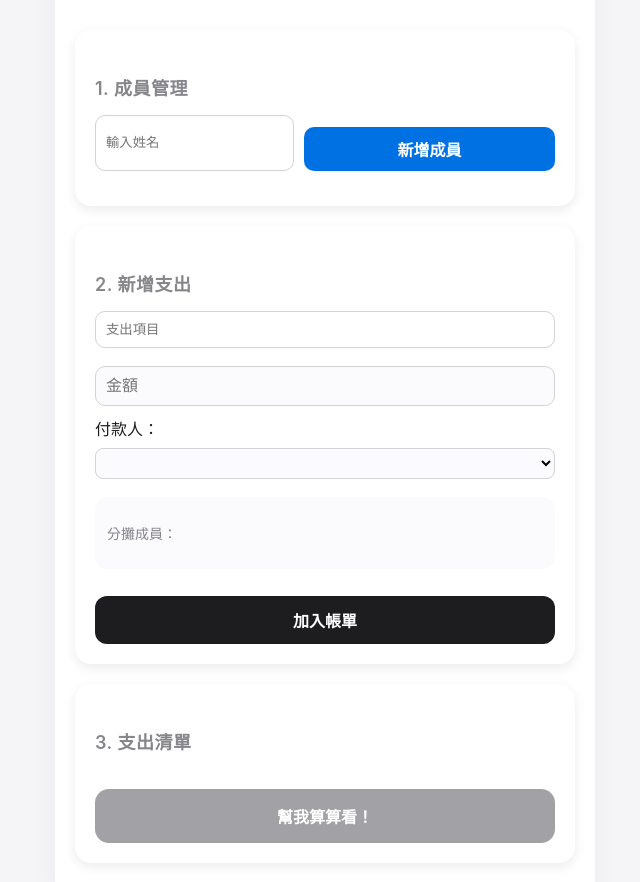
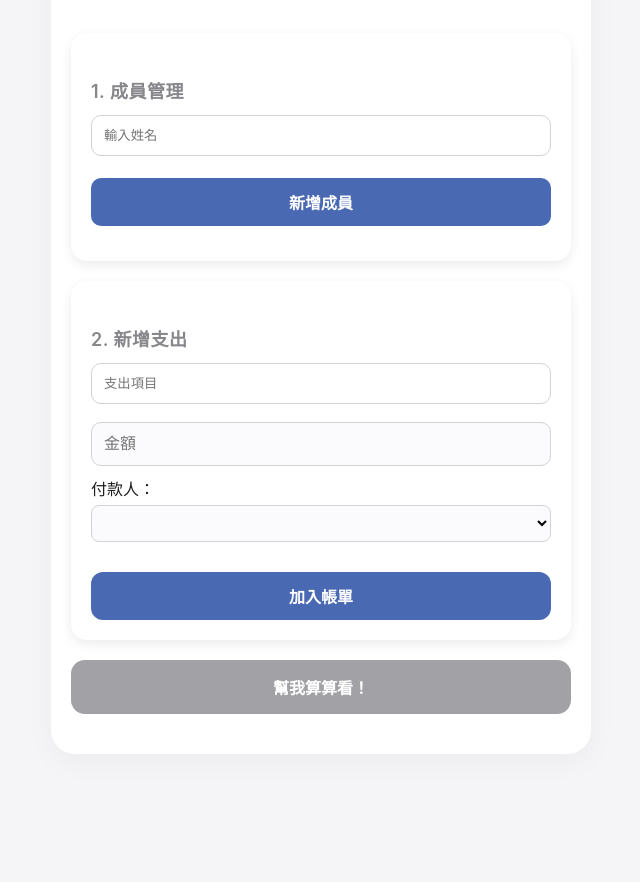
Before and after one commit to kiki090285/split-bill, a React (Vite) app in the folder client/: page / in a window 1280 px wide. Shown: the part 146-1028 px from the top of the page, without its empty margins (331-971 px from the left). After the commit the page ends 940 px from the top, so only its background shows below. Built offline with nearby package versions, Linux system fonts and the light colour scheme.

Commit message:
Update App.tsx

```diff
--- a/client/src/App.tsx
+++ b/client/src/App.tsx
@@ -51,10 +51,8 @@ const translations = {
   }
 };
 
-// 獨立的結果卡片組件，用來管理每一筆的儲存狀態
 const ResultCard = ({ trans, lang, t }: any) => {
   const [isSaved, setIsSaved] = useState(false);
-
   return (
     <div className="result-card" style={{
       backgroundColor: isSaved ? '#f2f2f7' : '#fff',
@@ -67,33 +65,30 @@ const ResultCard = ({ trans, lang, t }: any) => {
     }}>
       <div className="result-text" style={{ fontSize: '16px', marginBottom: '10px' }}>
         <strong>{trans.from}</strong> ➔ <strong>{trans.to}</strong>:
-        <span style={{ color: '#0071e3', fontWeight: 'bold' }}> ${trans.amount.toFixed(2)}</span>
+        <span style={{ color: '#4a69b3', fontWeight: 'bold' }}> ${trans.amount.toFixed(2)}</span>
       </div>
-
       <div className="payment-controls" style={{ display: 'flex', gap: '10px', marginBottom: '10px' }}>
-        <select className="status-select" disabled={isSaved} style={{ flex: 1, padding: '8px', borderRadius: '8px', border: '1px solid #d2d2d7' }}>
+        <select className="status-select" disabled={isSaved} style={{ flex: 1, padding: '10px', borderRadius: '8px', border: '1px solid #d2d2d7' }}>
           <option value="pending">⏳ {lang === 'zh' ? '未付款' : 'Pending'}</option>
           <option value="paid">✅ {lang === 'zh' ? '已付款' : 'Paid'}</option>
         </select>
-        <select className="method-select" disabled={isSaved} style={{ flex: 1, padding: '8px', borderRadius: '8px', border: '1px solid #d2d2d7' }}>
+        <select className="method-select" disabled={isSaved} style={{ flex: 1, padding: '10px', borderRadius: '8px', border: '1px solid #d2d2d7' }}>
           <option value="cash">💵 {lang === 'zh' ? '現金' : 'Cash'}</option>
           <option value="line">🟢 Line Pay</option>
           <option value="transfer">🏦 {lang === 'zh' ? '轉帳' : 'Transfer'}</option>
         </select>
       </div>
-
       <button
         onClick={() => setIsSaved(!isSaved)}
         style={{
           width: '100%',
-          padding: '10px',
+          padding: '12px',
           borderRadius: '10px',
           border: 'none',
-          backgroundColor: isSaved ? '#34c759' : '#1d1d1f',
+          backgroundColor: isSaved ? '#34c759' : '#4a69b3',
           color: 'white',
           fontWeight: '600',
-          cursor: 'pointer',
-          transition: 'background-color 0.3s'
+          cursor: 'pointer'
         }}
       >
         {isSaved ? t.saved : t.saveStatus}
@@ -105,7 +100,6 @@ const ResultCard = ({ trans, lang, t }: any) => {
 function App() {
   const [lang, setLang] = useState<'en' | 'zh'>('zh');
   const t = translations[lang];
-
   const [people, setPeople] = useState<string[]>([]);
   const [newPerson, setNewPerson] = useState('');
   const [expenses, setExpenses] = useState<any[]>([]);
@@ -132,9 +126,7 @@ function App() {
   const handleDeletePerson = (p: string) => {
     const isInvolved = expenses.some(ex => ex.paidBy === p || ex.participants.includes(p));
     if (isInvolved) { alert(t.involvedAlert); return; }
-    const updated = people.filter(person => person !== p);
-    setPeople(updated);
-    if (expensePaidBy === p) setExpensePaidBy(updated[0] || '');
+    setPeople(people.filter(person => person !== p));
     setResults(null);
   };
 
@@ -149,7 +141,6 @@ function App() {
       }]);
       setExpenseDesc('');
       setExpenseAmount('');
-      setResults(null);
     }
   };
 
@@ -170,86 +161,51 @@ function App() {
   };
 
   return (
-    <div className="container" style={{ maxWidth: '500px', margin: '0 auto', padding: '20px', fontFamily: '-apple-system, BlinkMacSystemFont, "Segoe UI", Roboto, Helvetica, Arial, sans-serif' }}>
+    <div className="container" style={{ maxWidth: '500px', margin: '0 auto', padding: '20px', fontFamily: '-apple-system, system-ui' }}>
       <div style={{ textAlign: 'right' }}>
-        <button className="lang-btn" onClick={() => setLang(lang === 'en' ? 'zh' : 'en')} style={{ background: 'none', border: '1px solid #d2d2d7', borderRadius: '20px', padding: '5px 15px', cursor: 'pointer' }}>
+        <button onClick={() => setLang(lang === 'en' ? 'zh' : 'en')} style={{ background: 'none', border: '1px solid #d2d2d7', borderRadius: '20px', padding: '5px 15px' }}>
           {lang === 'en' ? '中文' : 'English'}
         </button>
       </div>
 
-      <h1 style={{ textAlign: 'center', color: '#1d1d1f', marginBottom: '30px' }}>{t.title}</h1>
+      <h1 style={{ textAlign: 'center', color: '#1d1d1f' }}>{t.title}</h1>
 
-      {/* 1. 成員管理 */}
       <section className="form-section" style={{ background: '#fff', padding: '20px', borderRadius: '16px', boxShadow: '0 4px 12px rgba(0,0,0,0.08)', marginBottom: '20px' }}>
-        <h2 style={{ fontSize: '18px', marginBottom: '15px' }}>{t.manageMembers}</h2>
-        <form onSubmit={handleAddPerson} style={{ display: 'flex', gap: '10px' }}>
-          <input value={newPerson} onChange={(e) => setNewPerson(e.target.value)} placeholder={t.enterName} style={{ flex: 1, padding: '10px', borderRadius: '10px', border: '1px solid #d2d2d7' }} />
-          <button type="submit" style={{ padding: '10px 20px', borderRadius: '10px', border: 'none', backgroundColor: '#0071e3', color: 'white', fontWeight: 'bold' }}>{t.addMember}</button>
+        <h2 style={{ fontSize: '18px' }}>{t.manageMembers}</h2>
+        <form onSubmit={handleAddPerson}>
+          <input value={newPerson} onChange={(e) => setNewPerson(e.target.value)} placeholder={t.enterName} style={{ width: '100%', padding: '12px', borderRadius: '10px', border: '1px solid #d2d2d7', marginBottom: '10px', boxSizing: 'border-box' }} />
+          <button type="submit" style={{ width: '100%', padding: '12px', borderRadius: '10px', border: 'none', backgroundColor: '#4a69b3', color: 'white', fontWeight: 'bold' }}>{t.addMember}</button>
         </form>
-        <div className="chip-container" style={{ display: 'flex', flexWrap: 'wrap', gap: '8px', marginTop: '15px' }}>
-          {people.map(p => (
-            <span key={p} className="chip" style={{ background: '#e8e8ed', padding: '5px 12px', borderRadius: '15px', fontSize: '14px', display: 'flex', alignItems: 'center', gap: '5px' }}>
-              {p} <button onClick={() => handleDeletePerson(p)} style={{ border: 'none', background: 'none', cursor: 'pointer', fontSize: '16px' }}>×</button>
-            </span>
-          ))}
+        <div style={{ display: 'flex', flexWrap: 'wrap', gap: '8px', marginTop: '15px' }}>
+          {people.map(p => <span key={p} style={{ background: '#e8e8ed', padding: '5px 12px', borderRadius: '15px' }}>{p} <button onClick={() => handleDeletePerson(p)} style={{ border: 'none', background: 'none' }}>×</button></span>)}
         </div>
       </section>
 
-      {/* 2. 新增支出 */}
       <section className="form-section" style={{ background: '#fff', padding: '20px', borderRadius: '16px', boxShadow: '0 4px 12px rgba(0,0,0,0.08)', marginBottom: '20px' }}>
-        <h2 style={{ fontSize: '18px', marginBottom: '15px' }}>{t.addExpense}</h2>
+        <h2 style={{ fontSize: '18px' }}>{t.addExpense}</h2>
         <form onSubmit={handleAddExpense}>
-          <input placeholder={t.description} value={expenseDesc} onChange={(e) => setExpenseDesc(e.target.value)} style={{ width: '100%', padding: '10px', borderRadius: '10px', border: '1px solid #d2d2d7', marginBottom: '10px', boxSizing: 'border-box' }} />
-          <input type="number" placeholder={t.amount} value={expenseAmount} onChange={(e) => setExpenseAmount(e.target.value === '' ? '' : Number(e.target.value))} style={{ width: '100%', padding: '10px', borderRadius: '10px', border: '1px solid #d2d2d7', marginBottom: '10px', boxSizing: 'border-box' }} />
+          <input placeholder={t.description} value={expenseDesc} onChange={(e) => setExpenseDesc(e.target.value)} style={{ width: '100%', padding: '12px', borderRadius: '10px', border: '1px solid #d2d2d7', marginBottom: '10px', boxSizing: 'border-box' }} />
+          <input type="number" placeholder={t.amount} value={expenseAmount} onChange={(e) => setExpenseAmount(e.target.value === '' ? '' : Number(e.target.value))} style={{ width: '100%', padding: '12px', borderRadius: '10px', border: '1px solid #d2d2d7', marginBottom: '10px', boxSizing: 'border-box' }} />
           <div style={{ marginBottom: '10px' }}>
             <span>{t.paidBy} </span>
-            <select value={expensePaidBy} onChange={(e) => setExpensePaidBy(e.target.value)} style={{ padding: '5px', borderRadius: '8px' }}>
+            <select value={expensePaidBy} onChange={(e) => setExpensePaidBy(e.target.value)} style={{ padding: '8px', borderRadius: '8px', width: '100%', marginTop: '5px' }}>
               {people.map(p => <option key={p} value={p}>{p}</option>)}
             </select>
           </div>
-          <div className="participants" style={{ marginBottom: '15px' }}>
-            <p style={{ fontSize: '14px', color: '#86868b' }}>{t.splitBetween}</p>
-            {people.map(p => (
-              <label key={p} style={{ marginRight: '10px', fontSize: '14px' }}>
-                <input type="checkbox" checked={expenseParticipants.includes(p)} onChange={() => setExpenseParticipants(prev => prev.includes(p) ? prev.filter(x => x !== p) : [...prev, p])} />
-                {p}
-              </label>
-            ))}
-          </div>
-          <button type="submit" style={{ width: '100%', padding: '12px', borderRadius: '12px', border: 'none', backgroundColor: '#1d1d1f', color: 'white', fontWeight: 'bold' }}>{t.addToBill}</button>
+          <button type="submit" style={{ width: '100%', padding: '12px', borderRadius: '12px', border: 'none', backgroundColor: '#4a69b3', color: 'white', fontWeight: 'bold' }}>{t.addToBill}</button>
         </form>
       </section>
 
-      {/* 3. 支出清單 */}
-      <section className="list-section" style={{ background: '#fff', padding: '20px', borderRadius: '16px', boxShadow: '0 4px 12px rgba(0,0,0,0.08)', marginBottom: '20px' }}>
-        <h2 style={{ fontSize: '18px', marginBottom: '15px' }}>{t.expenseList}</h2>
-        {expenses.map((ex, i) => (
-          <div key={i} className="expense-item" style={{ display: 'flex', justifyContent: 'space-between', padding: '10px 0', borderBottom: '1px solid #f2f2f7' }}>
-            <span>{ex.description}: <strong>${ex.amount}</strong> <small>({t.paidByText} {ex.paidBy})</small></span>
-            <button onClick={() => setExpenses(expenses.filter((_, idx) => idx !== i))} style={{ color: '#ff3b30', border: 'none', background: 'none', cursor: 'pointer' }}>{t.delete}</button>
-          </div>
-        ))}
-        <button
-          onClick={handleCalculate}
-          disabled={!isReadyToCalculate || isLoading}
-          style={{ width: '100%', marginTop: '20px', padding: '15px', borderRadius: '14px', border: 'none', backgroundColor: isReadyToCalculate ? '#0071e3' : '#a1a1a6', color: 'white', fontWeight: 'bold', fontSize: '16px', cursor: 'pointer' }}
-        >
-          {isLoading ? t.calculating : t.calculate}
-        </button>
-      </section>
+      <button onClick={handleCalculate} disabled={!isReadyToCalculate || isLoading} style={{ width: '100%', padding: '15px', borderRadius: '14px', border: 'none', backgroundColor: isReadyToCalculate ? '#4a69b3' : '#a1a1a6', color: 'white', fontWeight: 'bold', fontSize: '16px', marginBottom: '20px' }}>
+        {isLoading ? t.calculating : t.calculate}
+      </button>
 
-      {/* 結算結果 */}
       {results && (
-        <section className="result-section" style={{ background: '#f5f5f7', padding: '20px', borderRadius: '16px', marginBottom: '20px' }}>
-          <h2 style={{ fontSize: '18px', marginBottom: '15px' }}>{t.settlementPlan}</h2>
-          {results.transactions.length === 0 ? <p>{t.allSettled}</p> :
-            results.transactions.map((trans: any, i: number) => (
-              <ResultCard key={i} trans={trans} lang={lang} t={t} />
-            ))
-          }
+        <section style={{ background: '#f5f5f7', padding: '20px', borderRadius: '16px' }}>
+          <h2>{t.settlementPlan}</h2>
+          {results.transactions.map((trans: any, i: number) => <ResultCard key={i} trans={trans} lang={lang} t={t} />)}
         </section>
       )}
-      {error && <p className="error" style={{ color: '#ff3b30', textAlign: 'center' }}>{error}</p>}
     </div>
   );
 }
```
